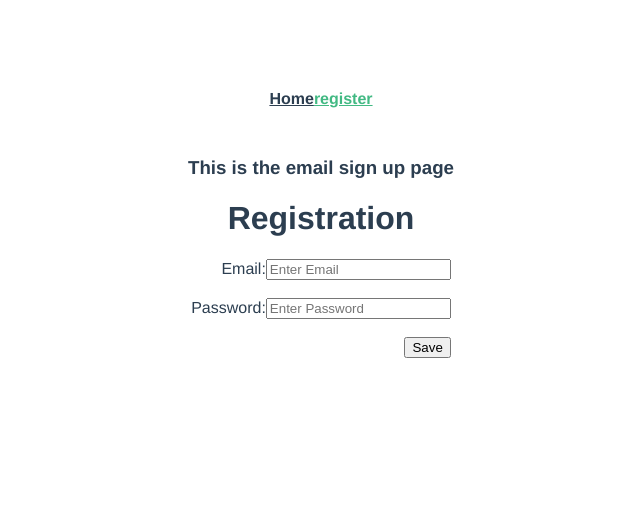
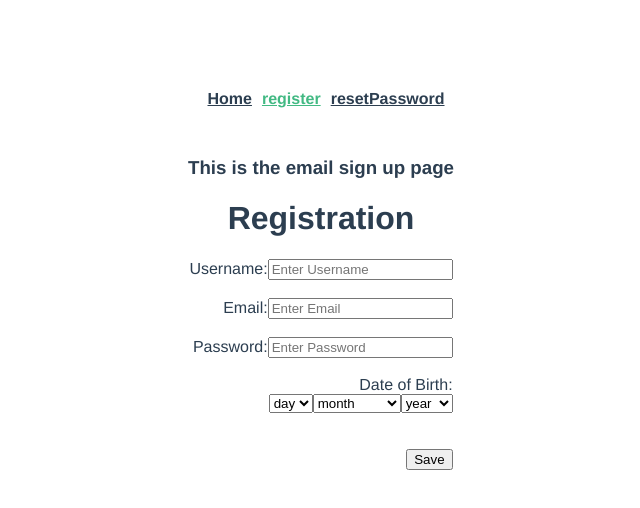
Before and after one commit to jeremycte/repeatly_bt3103, a Vue app: page /registration in a window 1280 px wide. Shown: the top 508 px of the page, without its empty margins (319-959 px from the left). Built offline with nearby package versions, Linux system fonts and the light colour scheme.

Commit message:
Completed login,registration and forget password functionality w/o redirection to user dashboard

```diff
--- a/src/App.vue
+++ b/src/App.vue
@@ -2,6 +2,7 @@
   <div id="nav">
     <router-link to="/">Home</router-link>
     <router-link to="/registration">register</router-link>
+    <router-link to="/resetPassword">resetPassword</router-link>
   </div>
   <router-view/>
 </template>
@@ -30,9 +31,12 @@ export default {
 #nav a{
   font-weight: bold;
   color:#2c3e50;
+  margin-left: 10px;
 }
 
 #nav a.router-link-exact-active{
   color: #42b983;
 }
+
+
 </style>
--- a/src/components/googleSignIn.vue
+++ b/src/components/googleSignIn.vue
@@ -4,10 +4,41 @@
 
 <script>
 import {GoogleAuthProvider, signInWithRedirect,getAuth,getRedirectResult} from "firebase/auth";
-import firebaseApp from "../firebaseDetails";
-firebaseApp;
+import firebaseApp from "../firebaseDetails.js";
+import {doc, setDoc,getFirestore} from "firebase/firestore";
+
+const db = getFirestore(firebaseApp);
+
 const provider = new GoogleAuthProvider();
 const auth = getAuth();
+var user = null;
+async function googleRegisterFirebase() {
+  try{
+    if (user != null){
+      const eMail = user.email;
+      const userName = user.displayName;
+      const date = new Date(user.metadata.creationTime);
+      const day = (date.getDate()>=10) ? date.getDate().toString() : "0"+date.getDate().toString();
+      const month = "0" + (date.getMonth() + 1).toString();
+      const year = date.getFullYear().toString();
+      const dob = year + "/" + month + "/" + day;
+
+      const userDocRef = await setDoc(doc(db,'users',eMail),{
+        username: userName,
+        email: eMail,
+        DOB: dob,
+      })
+      console.log(userDocRef);
+      console.log("google registration Passed")
+    }
+  }catch(error){
+    console.log("google registration failed")
+    console.log(error)
+  }
+
+}
+
+
 getRedirectResult(auth)
     .then((result) => {
       // This gives you a Google Access Token. You can use it to access Google APIs.
@@ -15,7 +46,8 @@ getRedirectResult(auth)
       const token = credential.accessToken;
 
       // The signed-in user info.
-      const user = result.user;
+      user = result.user;
+      googleRegisterFirebase();
       console.log(user,token);
       console.log("login successful")
     }).catch((error) => {
@@ -28,6 +60,10 @@ getRedirectResult(auth)
   const credential = GoogleAuthProvider.credentialFromError(error);
   console.log(errorCode,errorMessage,email,credential)
 });
+
+
+
+
 
 export default {
   name: "googleSignIn",
--- a/src/components/register.vue
+++ b/src/components/register.vue
@@ -3,10 +3,150 @@
     <form id = "userForm">
       <h1 class = "titleofDiv">Registration</h1>
       <div class = "formli">
+        <label for="email">Username:</label>
+        <input type="text" id = "username" required="" placeholder="Enter Username"> <br><br>
         <label for="email">Email:</label>
         <input type="text" id = "email" required="" placeholder="Enter Email"> <br><br>
         <label for="password">Password:</label>
         <input type="text" id = "password" required="" placeholder="Enter Password"> <br><br>
+        <label for="dob">Date of Birth:</label>
+        <div id="dob">
+          <select id="day" name="day">
+            <option>day</option>
+            <option value="01">01</option>
+            <option value="02">02</option>
+            <option value="03">03</option>
+            <option value="04">04</option>
+            <option value="05">05</option>
+            <option value="06">06</option>
+            <option value="07">07</option>
+            <option value="08">08</option>
+            <option value="09">09</option>
+            <option value="10">10</option>
+            <option value="11">11</option>
+            <option value="12">12</option>
+            <option value="13">13</option>
+            <option value="14">14</option>
+            <option value="15">15</option>
+            <option value="16">16</option>
+            <option value="17">17</option>
+            <option value="18">18</option>
+            <option value="19">19</option>
+            <option value="20">20</option>
+            <option value="21">21</option>
+            <option value="22">22</option>
+            <option value="23">23</option>
+            <option value="24">24</option>
+            <option value="25">25</option>
+            <option value="26">26</option>
+            <option value="27">27</option>
+            <option value="28">28</option>
+            <option value="29">29</option>
+            <option value="30">30</option>
+            <option value="31">31</option>
+          </select>
+          <select id="month" name="month">
+            <option>month</option>
+            <option value="01">January</option>
+            <option value="02">February</option>
+            <option value="03">March</option>
+            <option value="04">April</option>
+            <option value="05">May</option>
+            <option value="06">June</option>
+            <option value="07">July</option>
+            <option value="08">August</option>
+            <option value="09">September</option>
+            <option value="10">October</option>
+            <option value="11">November</option>
+            <option value="12">December</option>
+          </select>
+          <select id="year" name="year">
+            <option>year</option>
+            <option value="1940">1940</option>
+            <option value="1941">1941</option>
+            <option value="1942">1942</option>
+            <option value="1943">1943</option>
+            <option value="1944">1944</option>
+            <option value="1945">1945</option>
+            <option value="1946">1946</option>
+            <option value="1947">1947</option>
+            <option value="1948">1948</option>
+            <option value="1949">1949</option>
+            <option value="1950">1950</option>
+            <option value="1951">1951</option>
+            <option value="1952">1952</option>
+            <option value="1953">1953</option>
+            <option value="1954">1954</option>
+            <option value="1955">1955</option>
+            <option value="1956">1956</option>
+            <option value="1957">1957</option>
+            <option value="1958">1958</option>
+            <option value="1959">1959</option>
+            <option value="1960">1960</option>
+            <option value="1961">1961</option>
+            <option value="1962">1962</option>
+            <option value="1963">1963</option>
+            <option value="1964">1964</option>
+            <option value="1965">1965</option>
+            <option value="1966">1966</option>
+            <option value="1967">1967</option>
+            <option value="1968">1968</option>
+            <option value="1969">1969</option>
+            <option value="1970">1970</option>
+            <option value="1971">1971</option>
+            <option value="1972">1972</option>
+            <option value="1973">1973</option>
+            <option value="1974">1974</option>
+            <option value="1975">1975</option>
+            <option value="1976">1976</option>
+            <option value="1977">1977</option>
+            <option value="1978">1978</option>
+            <option value="1979">1979</option>
+            <option value="1980">1980</option>
+            <option value="1981">1981</option>
+            <option value="1982">1982</option>
+            <option value="1983">1983</option>
+            <option value="1984">1984</option>
+            <option value="1985">1985</option>
+            <option value="1986">1986</option>
+            <option value="1987">1987</option>
+            <option value="1988">1988</option>
+            <option value="1989">1989</option>
+            <option value="1990">1990</option>
+            <option value="1991">1991</option>
+            <option value="1992">1992</option>
+            <option value="1993">1993</option>
+            <option value="1994">1994</option>
+            <option value="1995">1995</option>
+            <option value="1996">1996</option>
+            <option value="1997">1997</option>
+            <option value="1998">1998</option>
+            <option value="1999">1999</option>
+            <option value="2000">2000</option>
+            <option value="2001">2001</option>
+            <option value="2002">2002</option>
+            <option value="2003">2003</option>
+            <option value="2004">2004</option>
+            <option value="2005">2005</option>
+            <option value="2006">2006</option>
+            <option value="2007">2007</option>
+            <option value="2008">2008</option>
+            <option value="2009">2009</option>
+            <option value="2010">2010</option>
+            <option value="2011">2011</option>
+            <option value="2012">2012</option>
+            <option value="2013">2013</option>
+            <option value="2014">2014</option>
+            <option value="2015">2015</option>
+            <option value="2016">2016</option>
+            <option value="2017">2017</option>
+            <option value="2018">2018</option>
+            <option value="2019">2019</option>
+            <option value="2020">2020</option>
+            <option value="2021">2021</option>
+            <option value="2022">2022</option>
+          </select>
+        </div> <br><br>
         <div class = "save">
           <button id="savebutton" type="button" v-on:click="register()"> Save</button><br><br>
         </div>
@@ -17,8 +157,10 @@
 
 <script>
 import { getAuth, createUserWithEmailAndPassword } from "firebase/auth";
+import firebaseApp from "../firebaseDetails.js";
+import {doc, setDoc,getFirestore} from "firebase/firestore";
 
-
+const db = getFirestore(firebaseApp);
 
 export default {
   name: "register",
@@ -27,6 +169,11 @@ export default {
       const auth = getAuth();
       const email = document.getElementById("email").value
       const password = document.getElementById("password").value
+      const userName = document.getElementById("username").value
+      const day = document.getElementById("day").value.toString()
+      const month = document.getElementById("month").value.toString()
+      const year = document.getElementById("year").value.toString()
+      const dob = year + "/" + month + "/" + day;
       alert("registering account")
       try {
         const userDetails = await createUserWithEmailAndPassword(
@@ -34,7 +181,13 @@ export default {
             email,
             password,
         )
+        const userDocRef = await setDoc(doc(db,'users',userDetails.user.email),{
+          username: userName,
+          email: userDetails.user.email,
+          DOB: dob,
+        })
         console.log(userDetails.user)
+        console.log(userDocRef)
         console.log("registration pass")
       }catch(error){
         console.log("registration fail")
--- a/src/router/index.js
+++ b/src/router/index.js
@@ -1,6 +1,7 @@
 import { createRouter, createWebHistory } from 'vue-router'
 import login from "@/views/login";
 import registration from "@/views/registration";
+import resetPassword from "@/views/resetPassword";
 const routes = [
     {
         path: '/',
@@ -12,6 +13,11 @@ const routes = [
         name: 'register',
         component: registration
     },
+    {
+        path: '/resetPassword',
+        name: 'resetPassword',
+        component: resetPassword
+    },
 ]
 const router = createRouter({
     history: createWebHistory(),
```
Also changed, not shown: src/firebaseDetails.js (+1 -7 lines).
